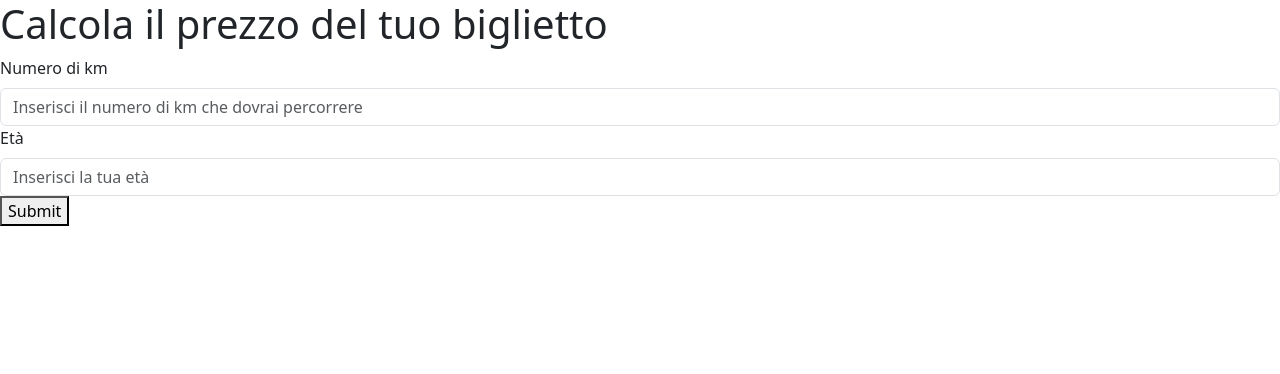
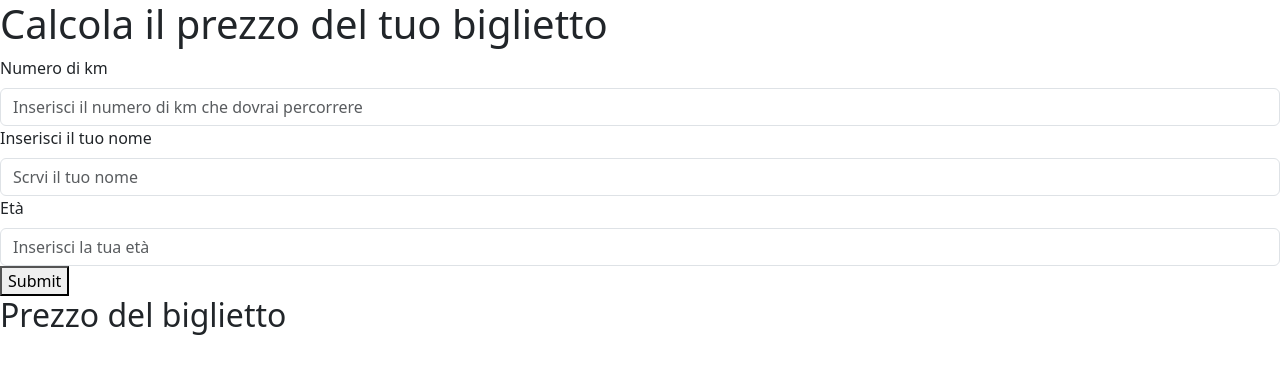
Before and after one commit to ManuelMaisano/js-biglietto-treno-form, a plain HTML site: page index.html in a window 1280 px wide. Drawn offline with nearby package versions, Linux system fonts and the light colour scheme.

Commit message:
structure page html/ variable js priceticket

```diff
--- a/index.html
+++ b/index.html
@@ -14,13 +14,20 @@
                 <input type="text" class="form-control" id="km" aria-describedby="" placeholder="Inserisci il numero di km che dovrai percorrere">
             </div>
             <div>
+                <label for="name" class="form-label">Inserisci il tuo nome</label>
+                <input type="text" class="form-control" id="name" aria-describedby="" placeholder="Scrvi il tuo nome">
+            </div>
+            <div>
                 <label for="age" class="form-label">Età</label>
                 <input type="text" class="form-control" id="age" placeholder="Inserisci la tua età">
             </div>
             <button type="submit" id="submit" >Submit</button>
         </div>
         </div>
-
+        <div>
+            <h2>Prezzo del biglietto</h2>
+            <div id="priceticket"></div>
+        </div>
 
 
 
--- a/script.js
+++ b/script.js
@@ -13,5 +13,7 @@ console.log(buttonElement)
 buttonElement.addEventListener('click', function () {
 	console.log('click on button')
 
-
+//variabili prezzo biglietto
 let priceticket = km * (0.21);
+let juniorPrice = price - (price * 20 / 100).toFixed(2);
+let seniorPrice = price - (price * 40 / 100).toFixed(2);
```
